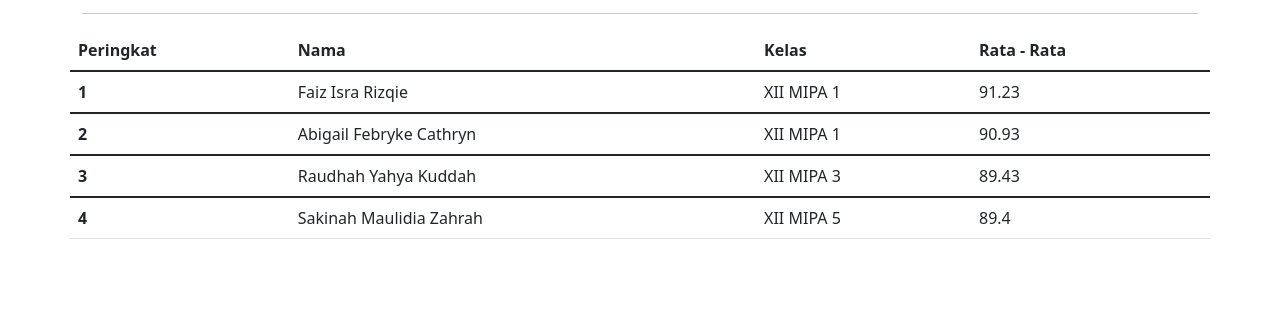
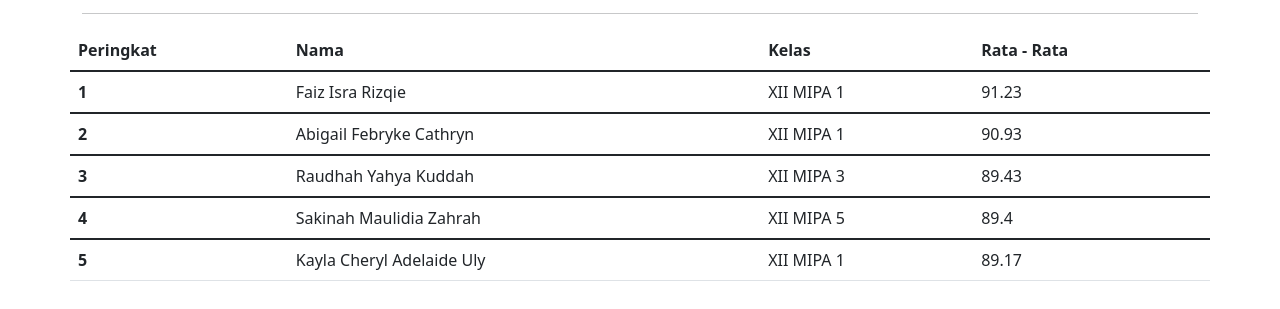
Before and after one commit to nugrahaAdhitama/Siswa-eligible-SNMPTN-SMAN-6-Jakarta, a plain HTML site: page index.html in a window 1280 px wide. Both pictures are taken after a click on the link "MIPA". Shown: the part 191-500 px from the top of the page. Drawn offline with nearby package versions, Linux system fonts and the light colour scheme.

Commit message:
menyelesaikan bug yang tadi sore terjadi, ini masih agak berbelit belit source code-nya. Masih harus disederhanakan lagi

```diff
--- a/data/siswa-eligible.json
+++ b/data/siswa-eligible.json
@@ -1,5 +1,5 @@
 {
-    "eligible" : [
+    "eligibleIpa" : [
         {
             "nama": "Faiz Isra Rizqie",
             "kelas": "XII MIPA 1",
@@ -34,10 +34,53 @@
         },
         {
             "nama": "Kayla Cheryl Adelaide Uly",
+            "kelas": "XII MIPA 1",
+            "nis": "A18397",
+            "jurusan": "MIPA",
+            "rata2": 89.17,
+            "peringkat": 5
+        }
+    ],
+
+    "eligibleIps": [
+        {
+            "nama": "Ahmad Arya Saputra",
+            "kelas": "XII IPS 4",
+            "nis": "A18630",
+            "jurusan": "IPS",
+            "rata2": 89.77,
+            "peringkat": 1
+        },
+        {
+            "nama": "Salsabilla Nur Shadrina",
+            "kelas": "XII IPS 3",
+            "nis": "A18623",
+            "jurusan": "IPS",
+            "rata2": 89.30,
+            "peringkat": 2
+        },
+        {
+            "nama": "Rachel Makbul Dzikriyansyah",
             "kelas": "XII IPS 1",
-            "nis": "A18397",
+            "nis": "A18619",
             "jurusan": "IPS",
-            "rata2": 89.17,
+            "rata2": 88.90,
+            "peringkat": 3
+        },
+        {
+            "nama": "Neneng Siti Lutfiyah",
+            "kelas": "XII IPS 4",
+            "nis": "A18550",
+            "jurusan": "IPS",
+            "rata2": 88.67,
+            "peringkat": 4
+        },
+        {
+            "nama": "Ayi Ning Biru",
+            "kelas": "XII IPS 1",
+            "nis": "A18531",
+            "jurusan": "IPS",
+            "rata2": 88.53,
             "peringkat": 5
         }
     ]
--- a/index.html
+++ b/index.html
@@ -53,7 +53,18 @@
         <hr>
 
         <div class="row mb-3 mt-3" id="MIPA">
-            <table class="table" id="daftar-siswa">
+            <table class="table" id="daftar-siswa-ipa">
+                <thead>
+                    <tr>
+                        <th scope="col">Peringkat</th>
+                        <th scope="col">Nama</th>
+                        <th scope="col">Kelas</th>
+                        <th scope="col">Rata - Rata</th>
+                    </tr>
+                </thead>
+            </table>
+
+            <table class="table" id="daftar-siswa-ips">
                 <thead>
                     <tr>
                         <th scope="col">Peringkat</th>
--- a/js/script.js
+++ b/js/script.js
@@ -1,10 +1,27 @@
 // bikin function untuk menampilkan daftar siswa
 function allStudents() {
     $.getJSON('data/siswa-eligible.json', function(data){
-        let students = data.eligible
-        $.each(students, function(i, data) {
+        let sciences = data.eligibleIpa
+        $.each(sciences, function(i, data) {
             // tampilkan data siswa IPA
-            $('#daftar-siswa').append(`
+            $('#daftar-siswa-ipa').append(`
+            <tbody id="badan-tabel">
+                <tr>
+                    <th scope="row">`+ data.peringkat +`</th>
+                    <td>`+ data.nama +`</td>
+                    <td>`+ data.kelas +`</td>
+                    <td>`+ data.rata2 +`</td>
+                </tr>
+            </tbody>
+            `);
+        });
+    });
+
+    $.getJSON('data/siswa-eligible.json', function(data){
+        let socials = data.eligibleIps
+        $.each(socials, function(i, data) {
+            // tampilkan data siswa IPS
+            $('#daftar-siswa-ips').append(`
             <tbody id="badan-tabel">
                 <tr>
                     <th scope="row">`+ data.peringkat +`</th>
@@ -32,7 +49,17 @@ $('.nav-link').on('click', function(){
 
     // cek apakah nav-link yang di-klik itu semua siswa
     if( jurusan == 'Seluruh Siswa' ) {
-        $(`#daftar-siswa`).html(`
+        $(`#daftar-siswa-ipa`).html(`
+            <thead>
+                <tr>
+                    <th scope="col">Peringkat</th>
+                    <th scope="col">Nama</th>
+                    <th scope="col">Kelas</th>
+                    <th scope="col">Rata - Rata</th>
+                </tr>
+            </thead>
+        `);
+        $(`#daftar-siswa-ips`).html(`
             <thead>
                 <tr>
                     <th scope="col">Peringkat</th>
@@ -46,13 +73,16 @@ $('.nav-link').on('click', function(){
         return;
     }
 
-    // ganti tampilan kalo yang diklik jurusan IPA atau IPS
-    $.getJSON('data/siswa-eligible.json', function(data){
-        let students = data.eligible;
+    // ganti tampilan kalo yang di-klik jurusan IPA atau IPS
+    $.getJSON('data/siswa-eligible.json',function(data){
+        let sciences = data.eligibleIpa;
         let content = '';
 
-        $.each(students, function(i,data){
-            if( data.jurusan == jurusan ){
+        // bikin untuk yang IPA
+        $.each(sciences, function(i,data){
+            if(data.jurusan == jurusan) {
+                $('#daftar-siswa-ips').addClass('visually-hidden');
+
                 content += `
                         <tbody id="badan-tabel">
                             <tr>
@@ -64,8 +94,8 @@ $('.nav-link').on('click', function(){
                         </tbody>
                 `;
             }
-        });
-        $(`#daftar-siswa`).html(`
+
+            $('#daftar-siswa-ipa').html(`
              <thead>
                  <tr>
                      <th scope="col">Peringkat</th>
@@ -77,5 +107,44 @@ $('.nav-link').on('click', function(){
 
              `+ content +`
         `);
-    })
         });
+    });
+    $.getJSON('data/siswa-eligible.json',function(data){
+        let socials = data.eligibleIps;
+        let content = '';
+
+        // bikin untuk yang IPA
+        $.each(socials, function(i,data){
+            if(data.jurusan == jurusan) {
+                $('#daftar-siswa-ips').removeClass('visually-hidden');
+
+                content += `
+                        <tbody id="badan-tabel">
+                            <tr>
+                                <th scope="row">`+ data.peringkat +`</th>
+                                <td>`+ data.nama +`</td>
+                                <td>`+ data.kelas +`</td>
+                                <td>`+ data.rata2 +`</td>
+                            </tr>
+                        </tbody>
+                `;
+
+                $('#daftar-siswa-ipa').html(``);
+
+                console.log($('#daftar-siswa-ipa'));
+            }
+            $('#daftar-siswa-ips').html(`
+             <thead>
+                 <tr>
+                     <th scope="col">Peringkat</th>
+                     <th scope="col">Nama</th>
+                     <th scope="col">Kelas</th>
+                     <th scope="col">Rata - Rata</th>
+                 </tr>
+             </thead>
+
+             `+ content +`
+        `);
+        });
+    });
+});
```
Lines whose indentation alone changed are shown as unchanged.
